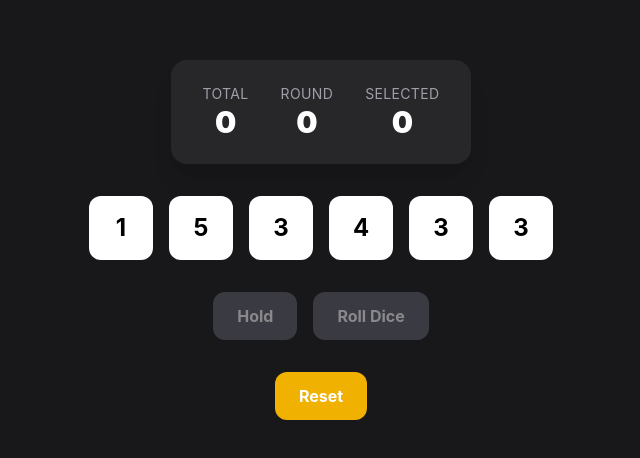
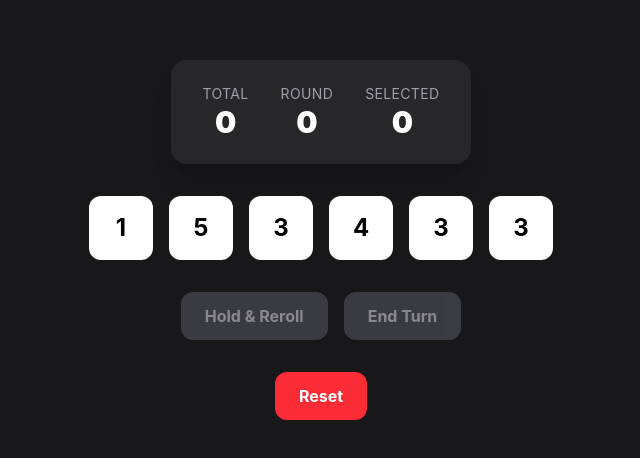
Before and after one commit to maddisanotoole/Velocidice, a React (Vite) app: page / in a window 1280 px wide. Shown: the part 160-618 px from the top of the page, without its empty margins (319-959 px from the left). Built offline with nearby package versions, Linux system fonts and the light colour scheme.

Commit message:
trigger farkle if no possible moves

```diff
--- a/src/App.tsx
+++ b/src/App.tsx
@@ -10,18 +10,41 @@ function App() {
   const [dice, setDice] = useState<Die[]>(initializeDice());
   const [totalScore, setTotalScore] = useState(0);
   const [roundScore, setRoundScore] = useState(0);
+  const [farkleMessage, setFarkleMessage] = useState("");
 
   const selectedDice = dice.filter((die) => die.status === DieStatus.SELECTED);
+  const activeDice = dice.filter((die) => die.status === DieStatus.ACTIVE);
   const selectedScore = scoreDice(selectedDice.map((die) => die.value));
+  const possibleScore = scoreDice(activeDice.map((die) => die.value));
+  const isFarkle =
+    activeDice.length > 0 && selectedDice.length === 0 && possibleScore === 0;
 
   function holdDice() {
-    setDice((prev) =>
-      prev.map((die) =>
-        die.status === DieStatus.SELECTED
-          ? { ...die, status: DieStatus.HELD }
-          : die,
-      ),
+    setFarkleMessage("");
+    const nextDice = dice.map((die) => {
+      if (die.status === DieStatus.SELECTED) {
+        return { ...die, status: DieStatus.HELD };
+      }
+
+      if (die.status === DieStatus.ACTIVE) {
+        return { ...die, value: rollDie() };
+      }
+
+      return die;
+    });
+    const nextActiveDice = nextDice.filter(
+      (die) => die.status === DieStatus.ACTIVE,
     );
+    const nextPossibleScore = scoreDice(nextActiveDice.map((die) => die.value));
+
+    if (nextActiveDice.length > 0 && nextPossibleScore === 0) {
+      setFarkleMessage("Farkle!");
+      setRoundScore(0);
+      setDice(initializeDice());
+      return;
+    }
+
+    setDice(nextDice);
     setRoundScore((prev) => prev + selectedScore);
   }
   function selectDie(id: number) {
@@ -42,20 +65,17 @@ function App() {
     );
   }
 
-  function rollDice() {
-    const newDice: Die[] = dice.map((d) => {
-      if (d.status == DieStatus.ACTIVE) {
-        d.value = rollDie();
-      }
-      return d;
-    });
-
-    setDice(newDice);
+  function endTurn() {
     setTotalScore(roundScore);
+    setRoundScore(0);
+    setFarkleMessage("");
+    // setDice(initializeDice());
   }
 
   function resetGame() {
     setDice(initializeDice());
+    setRoundScore(0);
+    setFarkleMessage("");
   }
   return (
     <div className="min-h-screen bg-zinc-900 text-white flex flex-col items-center justify-center gap-8">
@@ -66,18 +86,35 @@ function App() {
       />
       <div className="flex gap-4">
         {dice.map((die) => (
-          <DieFace onClick={() => selectDie(die.id)} die={die}></DieFace>
+          <DieFace
+            key={`die_${die.id}`}
+            onClick={() => selectDie(die.id)}
+            die={die}
+          ></DieFace>
         ))}
       </div>
+      {farkleMessage && (
+        <p className="text-4xl font-black uppercase tracking-wide text-red-400">
+          {farkleMessage}
+        </p>
+      )}
       <div className="flex gap-4">
-        <Button onClick={holdDice} disabled={selectedScore === 0} color="blue">
-          Hold
+        <Button
+          onClick={holdDice}
+          disabled={selectedScore === 0 || isFarkle}
+          color="blue"
+        >
+          Hold & Reroll
         </Button>
-        <Button onClick={rollDice} disabled={selectedScore === 0} color="green">
-          Roll Dice
+        <Button
+          onClick={endTurn}
+          disabled={selectedScore === 0 || isFarkle}
+          color="yellow"
+        >
+          End Turn
         </Button>
       </div>
-      <Button onClick={resetGame} color="yellow">
+      <Button onClick={resetGame} color="red">
         Reset
       </Button>
     </div>
```
